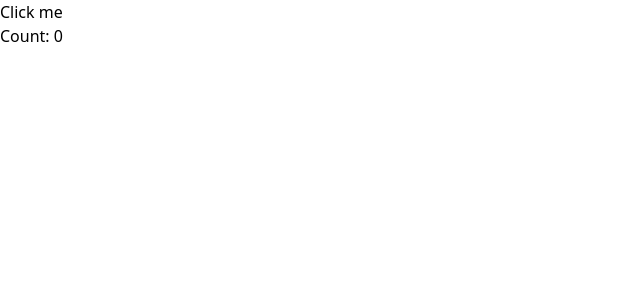
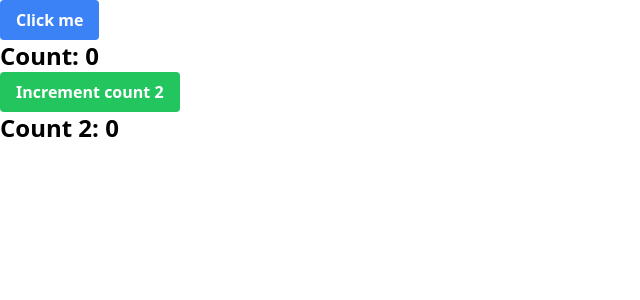
Before and after one commit to pj100-team/react-v3, a React (Create React App) app: page / in a window 1280 px wide. Shown: the top 300 px of the page, without its empty margins (0-640 px from the left). Built offline with nearby package versions, Linux system fonts and the light colour scheme.

Commit message:
👍 ボタンを追加

```diff
--- a/src/App.tsx
+++ b/src/App.tsx
@@ -3,19 +3,28 @@ import './App.css';
 
 const Button = memo(({ onClick }: { onClick: () => void }) => {
   console.log('Button rendered');
-  return <button onClick={onClick}>Click me</button>;
+  return (
+    <button className="bg-blue-500 hover:bg-blue-700 text-white font-bold py-2 px-4 rounded" onClick={onClick}>
+      Click me
+    </button>
+  );
 });
 
 const CountDisplay = memo(({ count }: { count: number }) => {
   console.log('CountDisplay rendered');
-  return <p>Count: {count}</p>;
+  return <p className="text-2xl font-bold">Count: {count}</p>;
 });
 
 function App() {
   const [count, setCount] = useState(0);
+  const [count2, setCount2] = useState(0);
 
   const handleClick = useCallback(() => {
     setCount((prevCount) => prevCount + 1);
+  }, []);
+
+  const handleClick2 = useCallback(() => {
+    setCount2((prevCount) => prevCount + 1);
   }, []);
 
   console.log('App rendered');
@@ -24,6 +33,10 @@ function App() {
     <>
       <Button onClick={handleClick} />
       <CountDisplay count={count} />
+      <button className="bg-green-500 hover:bg-green-700 text-white font-bold py-2 px-4 rounded" onClick={handleClick2}>
+        Increment count 2
+      </button>
+      <p className="text-2xl font-bold">Count 2: {count2}</p>
     </>
   );
 }
```
